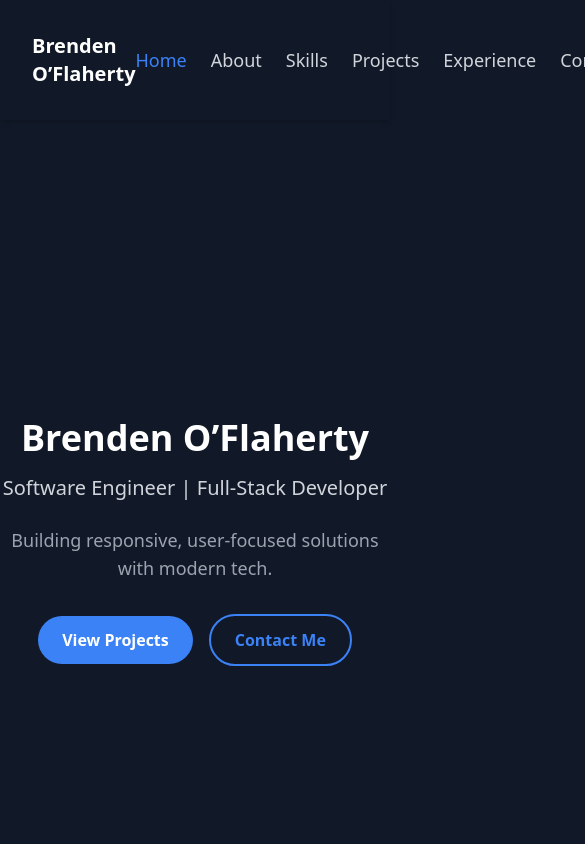
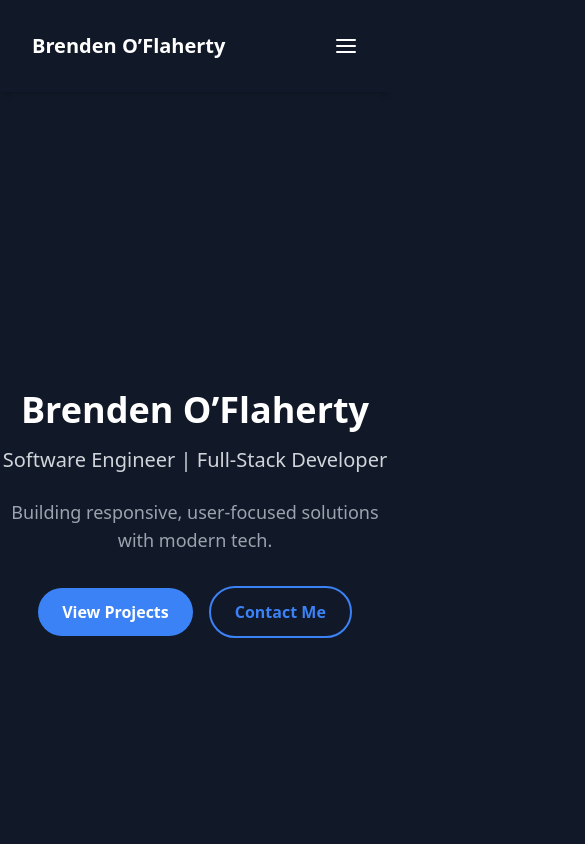
Before and after one commit to boflaherty3/brenden-portfolio, a React (Vite) app: page / in a window 390 px wide. Shown: the top 844 px of the page, 585 px wide, since content can reach past the window. Built offline with nearby package versions, Linux system fonts and the light colour scheme.

Commit message:
adding hamburger menu to navbar for mobile, added meta tags to index.html. Added react icons for menu icons

```diff
--- a/index.html
+++ b/index.html
@@ -4,6 +4,8 @@
     <meta charset="UTF-8" />
     <link rel="icon" type="image/svg+xml" href="/favicon.svg" />
     <meta name="viewport" content="width=device-width, initial-scale=1.0" />
+    <meta name="description" content="Brenden O'Flaherty - Software Engineer specializing in front-end and full-stack development. View my projects at brendenoflaherty.dev.">
+    <meta name="keywords" content="software engineer, front-end, full-stack, React, JavaScript, portfolio">
     <title>Brenden O'Flaherty - Portfolio</title>
   </head>
   <body class="bg-gray-900">
--- a/package.json
+++ b/package.json
@@ -16,6 +16,7 @@
     "framer-motion": "^12.4.13",
     "react": "^19.0.0",
     "react-dom": "^19.0.0",
+    "react-icons": "^5.5.0",
     "react-router-dom": "^7.3.0"
   },
   "devDependencies": {
--- a/src/components/Navbar.tsx
+++ b/src/components/Navbar.tsx
@@ -1,17 +1,28 @@
 import { NavLink } from "react-router-dom";
+import { useState } from "react";
+import { FiMenu, FiX } from "react-icons/fi";
 
 const Navbar = () => {
+  const [isOpen, setIsOpen] = useState(false)
   return (
     <nav className="bg-gray-900 text-white p-4 shadow-md z-50">
       <div className="container mx-auto px-4 py-4 flex justify-between items-center">
         <NavLink to="/" className="text-xl font-bold">Brenden O’Flaherty</NavLink>
-        <ul className="flex space-x-6">
-          <li><NavLink to="/" className={({ isActive }) => `text-lg ${isActive ? "text-blue-500" : "text-gray-300"} hover:text-blue-500 transition-colors`}>Home</NavLink></li>
-          <li><NavLink to="/about" className={({ isActive }) => `text-lg ${isActive ? "text-blue-500" : "text-gray-300"} hover:text-blue-500 transition-colors`}>About</NavLink></li>
-          <li><NavLink to="/skills" className={({ isActive }) => `text-lg ${isActive ? "text-blue-500" : "text-gray-300"} hover:text-blue-500 transition-colors`}>Skills</NavLink></li>
-          <li><NavLink to="/projects" className={({ isActive }) => `text-lg ${isActive ? "text-blue-500" : "text-gray-300"} hover:text-blue-500 transition-colors`}>Projects</NavLink></li>
-          <li><NavLink to="/experience" className={({ isActive }) => `text-lg ${isActive ? "text-blue-500" : "text-gray-300"} hover:text-blue-500 transition-colors`}>Experience</NavLink></li>
-          <li><NavLink to="/contact" className={({ isActive }) => `text-lg ${isActive ? "text-blue-500" : "text-gray-300"} hover:text-blue-500 transition-colors`}>Contact</NavLink></li>
+        <button
+          onClick={() => setIsOpen(!isOpen)}
+          className="md:hidden text-white focus:outline-none"
+          aria-label="Toggle menu"
+          >
+          {isOpen ? <FiX className="w-6 h-6" /> : <FiMenu className="w-6 h-6" />}
+        </button>
+
+        <ul className={`${isOpen ? "block" : "hidden"} md:flex md:space-x-6 absolute md:static top-16 right-4 bg-gray-900 md:bg-transparent p-4 md:p-0 rounded-lg shadow-md md:shadow-none w-48 md:w-auto transition-all duration-300`}>
+          <li className="mb-2 md:mb-0"><NavLink to="/" className={({ isActive }) => `block text-lg ${isActive ? "text-blue-500" : "text-gray-300"} hover:text-blue-500 transition-colors`}>Home</NavLink></li>
+          <li className="mb-2 md:mb-0"><NavLink to="/about" className={({ isActive }) => `block text-lg ${isActive ? "text-blue-500" : "text-gray-300"} hover:text-blue-500 transition-colors`} onClick={() => setIsOpen(false)}>About</NavLink></li>
+          <li className="mb-2 md:mb-0"><NavLink to="/skills" className={({ isActive }) => `block text-lg ${isActive ? "text-blue-500" : "text-gray-300"} hover:text-blue-500 transition-colors`} onClick={() => setIsOpen(false)}>Skills</NavLink></li>
+          <li className="mb-2 md:mb-0"><NavLink to="/projects" className={({ isActive }) => `block text-lg ${isActive ? "text-blue-500" : "text-gray-300"} hover:text-blue-500 transition-colors`} onClick={() => setIsOpen(false)}>Projects</NavLink></li>
+          <li className="mb-2 md:mb-0"><NavLink to="/experience" className={({ isActive }) => `block text-lg ${isActive ? "text-blue-500" : "text-gray-300"} hover:text-blue-500 transition-colors`} onClick={() => setIsOpen(false)}>Experience</NavLink></li>
+          <li className="mb-2 md:mb-0"><NavLink to="/contact" className={({ isActive }) => `block text-lg ${isActive ? "text-blue-500" : "text-gray-300"} hover:text-blue-500 transition-colors`} onClick={() => setIsOpen(false)}>Contact</NavLink></li>
         </ul>
       </div>
     </nav>
```
Also changed, not shown: 1 other file (tests, documents, lock files or other folders).
